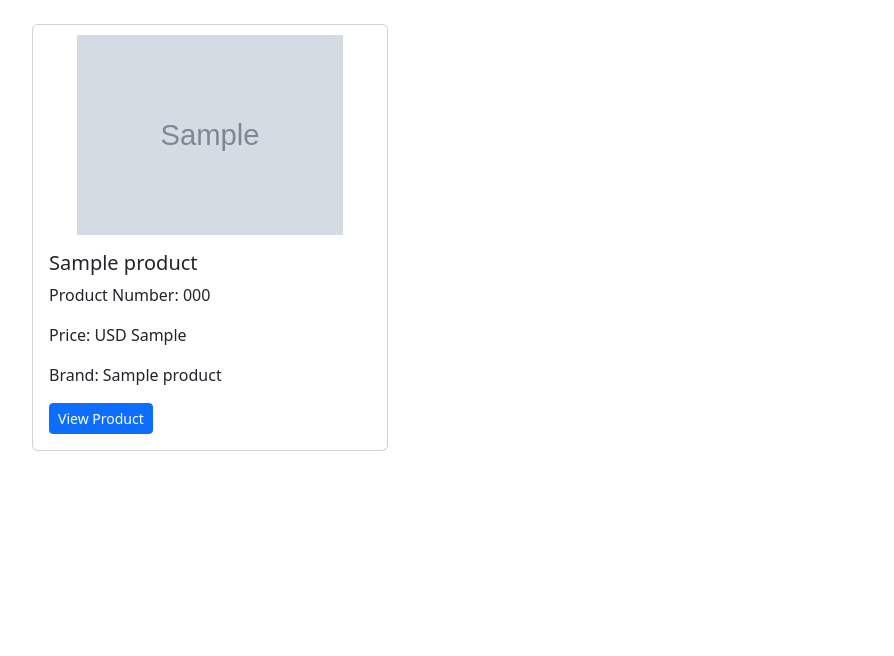
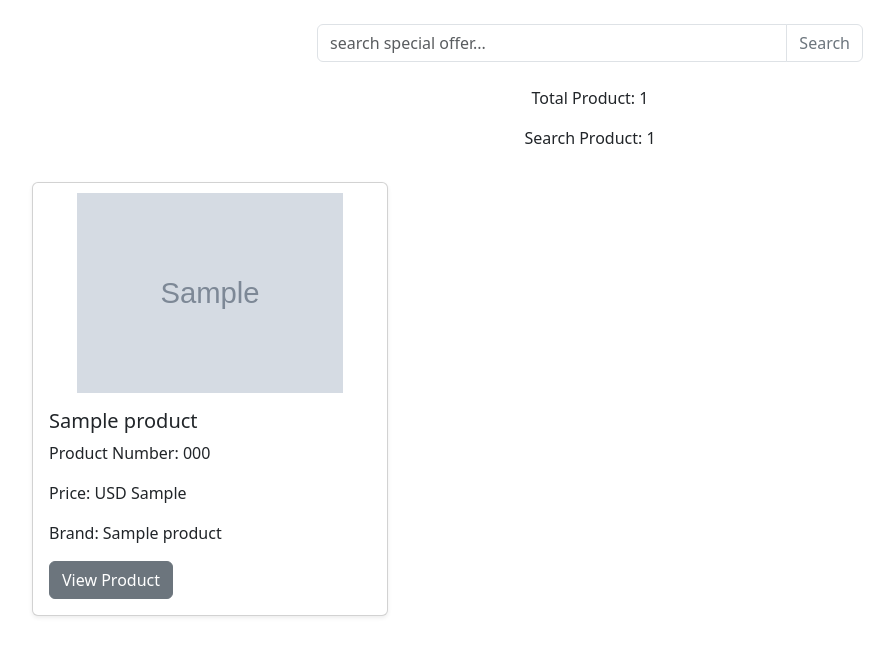
Before and after one commit to penguinruby/SpecialOffer, a Django app: page / in a window 1280 px wide. Shown: the part 56-712 px from the top of the page, without its empty margins (50-944 px from the left). Run offline with Django 5.2, Linux system fonts and the light colour scheme; a user stored in the database is signed in; tables that the repository leaves empty hold one stand-in row (values such as "Sample post"); grey boxes marked "Sample" are stand-in pictures.

Commit message:
fix: update style and add search feature

```diff
--- a/craw.py
+++ b/craw.py
@@ -6,7 +6,7 @@ import os
 import django
 
 # Set up Django environment
-os.environ.setdefault("DJANGO_SETTINGS_MODULE", "dcdc.settings")
+os.environ.setdefault("DJANGO_SETTINGS_MODULE", "specialoffer.settings")
 django.setup()
 
 from website.models import Product
--- a/specialoffer/settings.py
+++ b/specialoffer/settings.py
@@ -127,9 +127,8 @@ USE_TZ = True
 
 # Static files (CSS, JavaScript, Images)
 # https://docs.djangoproject.com/en/5.0/howto/static-files/
-
-STATIC_URL = 'static/'
-
+STATIC_URL = '/static/'
+STATIC_ROOT = BASE_DIR / 'static'
 # Default primary key field type
 # https://docs.djangoproject.com/en/5.0/ref/settings/#default-auto-field
 
--- /dev/null
+++ b/website/static/css/styles.css
@@ -0,0 +1,29 @@
+/* static/css/styles.css */
+
+/* Pagination links */
+.pagination .page-link {
+    color: black; /* Text color */
+    background-color: white; /* Background color */
+    border: 1px solid #bfc2cb; /* Border color */
+  }
+
+  .pagination .page-link:hover {
+    color: white; /* Text color on hover */
+    background-color: #bfc2cb; /* Background color on hover */
+  }
+
+  .pagination .page-item.active .page-link {
+    color: white; /* Active page text color */
+    background-color: #bfc2cb; /* Active page background color */
+    border-color: #bfc2cb; /* Active page border color */
+  }
+
+  .pagination .page-item.disabled .page-link {
+    color: #6c757d; /* Disabled page text color */
+    background-color: white; /* Disabled page background color */
+    border-color: #bfc2cb; /* Disabled page border color */
+  }
+
+  .btn-outline-secondary.search-button {
+    border-color: #dee2e6;
+}
--- a/website/templates/base.html
+++ b/website/templates/base.html
@@ -5,6 +5,8 @@
     <meta name="viewport" content="width=device-width, initial-scale=1">
     <title>利用爬蟲來省錢!</title>
     <link href="https://cdn.jsdelivr.net/npm/bootstrap@5.3.0-alpha1/dist/css/bootstrap.min.css" rel="stylesheet" integrity="sha384-GLhlTQ8iRABdZLl6O3oVMWSktQOp6b7In1Zl3/Jr59b6EGGoI1aFkw7cmDA6j6gD" crossorigin="anonymous">
+    {% load static %}
+    <link rel="stylesheet" type="text/css" href="{% static 'css/styles.css' %}">
   </head>
   <body>
     {% include 'navbar.html' %}
--- a/website/templates/home.html
+++ b/website/templates/home.html
@@ -2,35 +2,110 @@
 
 {% block content %}
 
+{% if user.is_authenticated %}
 
+<div class="row mb-4">
+  <div class="col-md-6 offset-md-3">
+    <form method="GET" action="{% url 'home' %}">
+      <div class="input-group">
+        <input type="text" class="form-control" name="search" placeholder="search special offer..." value="{{ search_query }}">
+        <button class="btn btn-outline-secondary search-button" type="submit">Search</button>
+      </div>
+    </form>
+  </div>
+</div>
 
-{% if user.is_authenticated %}
+<div class="row mb-3">
+  <div class="col text-center">
+    <p>Total Product: {{ total_count }}</p>
+    <p>Search Product: {{ filtered_count }}</p>
+  </div>
+</div>
+
+{% if search_query %}
+<div class="row mb-3">
+  <div class="col text-center">
+    <p>搜索结果: "{{ search_query }}" {% if records.paginator.count > 0 %}(共 {{ records.paginator.count }} 个结果){% endif %}</p>
+  </div>
+</div>
+{% endif %}
+
+{% if records.has_other_pages %}
+  <nav aria-label="Page navigation" class="mt-4">
+    <ul class="pagination justify-content-center">
+      {% if records.has_previous %}
+        <li class="page-item"><a class="page-link" href="?page={{ records.previous_page_number }}{% if search_query %}&search={{ search_query }}{% endif %}">Previous</a></li>
+      {% else %}
+        <li class="page-item disabled"><span class="page-link">Previous</span></li>
+      {% endif %}
+
+      {% for i in records.paginator.page_range %}
+        {% if records.number == i %}
+          <li class="page-item active"><span class="page-link">{{ i }}</span></li>
+        {% else %}
+          <li class="page-item"><a class="page-link" href="?page={{ i }}{% if search_query %}&search={{ search_query }}{% endif %}">{{ i }}</a></li>
+        {% endif %}
+      {% endfor %}
+
+      {% if records.has_next %}
+        <li class="page-item"><a class="page-link" href="?page={{ records.next_page_number }}{% if search_query %}&search={{ search_query }}{% endif %}">Next</a></li>
+      {% else %}
+        <li class="page-item disabled"><span class="page-link">Next</span></li>
+      {% endif %}
+    </ul>
+  </nav>
+{% endif %}
 
 <div class="row row-cols-1 row-cols-md-3 g-4">
   {% if records %}
     {% for record in records %}
       <div class="col mb-4">
-        <div class="card h-100">
+        <div class="card h-100 shadow-sm">
           <a href="{{ record.product_url }}" target="_blank">
-            <img src="{{ record.product_picture_url }}" class="card-img-top" alt="{{ record.product_name }}" style="height: 200px; object-fit: contain;margin-top: 10px;">
+            <img src="{{ record.product_picture_url }}" class="card-img-top" alt="{{ record.name }}" style="height: 200px; object-fit: contain;margin-top: 10px;">
           </a>
           <div class="card-body">
             <h5 class="card-title">{{ record.product_name }}</h5>
             <p class="card-text">Product Number: {{ record.product_number }}</p>
             <p class="card-text">Price: {{ record.currency }} {{ record.price }}</p>
             <p class="card-text">Brand: {{ record.brand_name }}</p>
-            <a href="{{ record.product_url }}" class="btn btn-primary btn-sm" target="_blank">View Product</a>
+            <a href="{{ record.product_url }}" class="btn btn-secondary" target="_blank">View Product</a>
           </div>
         </div>
       </div>
     {% endfor %}
   {% else %}
     <div class="col">
-      <p>No records found.</p>
+      <p>No products found. {% if search_query %}Please try a different search term.{% endif %}</p>
     </div>
   {% endif %}
 </div>
 
+{% if records.has_other_pages %}
+  <nav aria-label="Page navigation" class="mt-4">
+    <ul class="pagination justify-content-center">
+      {% if records.has_previous %}
+        <li class="page-item"><a class="page-link" href="?page={{ records.previous_page_number }}{% if search_query %}&search={{ search_query }}{% endif %}">Previous</a></li>
+      {% else %}
+        <li class="page-item disabled"><span class="page-link">Previous</span></li>
+      {% endif %}
+
+      {% for i in records.paginator.page_range %}
+        {% if records.number == i %}
+          <li class="page-item active"><span class="page-link">{{ i }}</span></li>
+        {% else %}
+          <li class="page-item"><a class="page-link" href="?page={{ i }}{% if search_query %}&search={{ search_query }}{% endif %}">{{ i }}</a></li>
+        {% endif %}
+      {% endfor %}
+
+      {% if records.has_next %}
+        <li class="page-item"><a class="page-link" href="?page={{ records.next_page_number }}{% if search_query %}&search={{ search_query }}{% endif %}">Next</a></li>
+      {% else %}
+        <li class="page-item disabled"><span class="page-link">Next</span></li>
+      {% endif %}
+    </ul>
+  </nav>
+{% endif %}
 
 {% else %}
 
@@ -53,8 +128,6 @@
 
 </form>
 
-
-
 {% endif %}
 
 {% endblock %}
--- a/website/views.py
+++ b/website/views.py
@@ -2,26 +2,57 @@ from django.shortcuts import render, redirect
 from django.contrib.auth import authenticate, login, logout
 from django.contrib import messages
 from .forms import SignUpForm
+from django.core.paginator import Paginator
+from django.db.models import Q
 from .models import Product
-# Create your views here.
+import logging
+
+logger = logging.getLogger(__name__)
 
 def home(request):
-	records = Product.objects.all()
-	# Check to see if logging in
-	if request.method == 'POST':
-		username = request.POST['username']
-		password = request.POST['password']
-		# Authenticate
-		user = authenticate(request, username=username, password=password)
-		if user is not None:
-			login(request, user)
-			messages.success(request, "You Have Been Logged In!")
-			return redirect('home')
-		else:
-			messages.success(request, "There Was An Error Logging In, Please Try Again...")
-			return redirect('home')
-	else:
-		return render(request, 'home.html', {'records':records})
+    if request.method == 'POST':
+        username = request.POST['username']
+        password = request.POST['password']
+        user = authenticate(request, username=username, password=password)
+        if user is not None:
+            login(request, user)
+            messages.success(request, "You Have Been Logged In!")
+            return redirect('home')
+        else:
+            messages.success(request, "There Was An Error Logging In, Please Try Again...")
+            return redirect('home')
+    else:
+        if request.user.is_authenticated:
+            search_query = request.GET.get('search', '')
+            records = Product.objects.all().order_by('id')
+            total_count = records.count()
+            logger.debug(f"Total products in database: {total_count}")
+
+            if search_query:
+                records = records.filter(
+                    Q(product_name__icontains=search_query) |
+                    Q(product_number__icontains=search_query) |
+                    Q(brand_name__icontains=search_query)
+                )
+
+            records = records.order_by('id')
+            print(records)
+            filtered_count = records.count()
+            logger.debug(f"Filtered products count: {filtered_count}")
+
+            paginator = Paginator(records, 9)
+            page_number = request.GET.get('page')
+            page_obj = paginator.get_page(page_number)
+            context = {
+                'records': page_obj,
+                'search_query': search_query,
+                'total_count': total_count,
+                'filtered_count': filtered_count
+            }
+
+            return render(request, 'home.html', context)
+        else:
+            return render(request, 'home.html', {})
 
 def logout_user(request):
 	logout(request)
```
Also changed, not shown: 1 other file.
